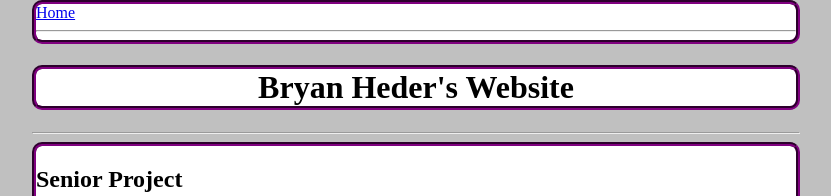
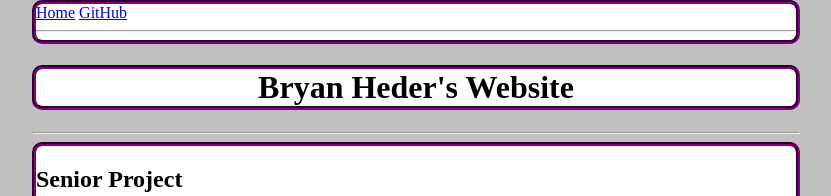
Before and after one commit to BEHeder/BEHeder.github.io, a Jekyll site: the page built from index.md, in a window 1280 px wide. Shown: the top 196 px of the page, without its empty margins (224-1055 px from the left). Built offline with Jekyll 4.4.1, drawn with Linux system fonts in a browser that asks for light colours.

Commit message:
Update default.html

```diff
--- a/_layouts/default.html
+++ b/_layouts/default.html
@@ -8,6 +8,7 @@
   <body>
     <nav>
       <a href="/">Home</a>
+      <a href="https://github.com/BEHeder/BEHeder.github.io">GitHub</a>
       <hr>
     </nav>
     <h1>{{ page.title }}</h1>
```
